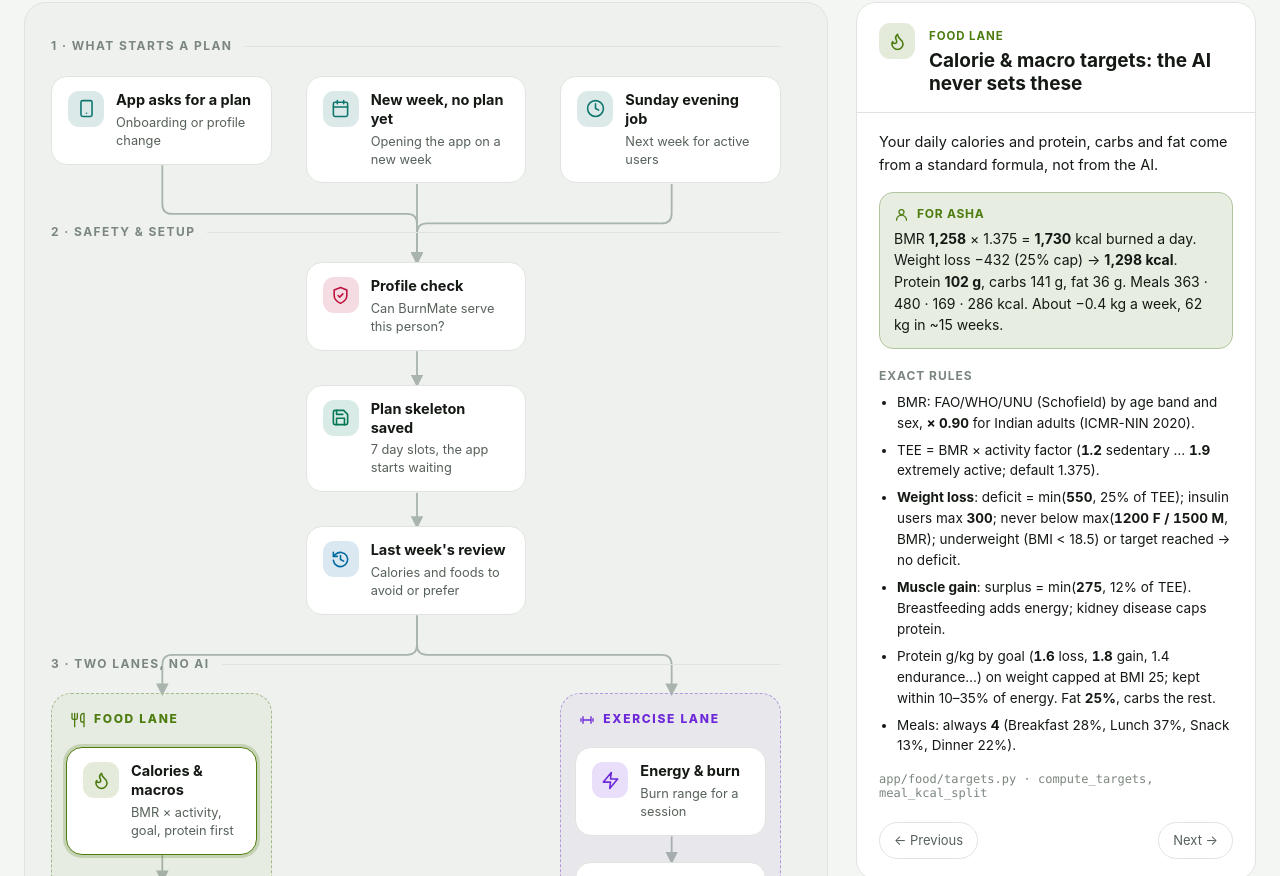
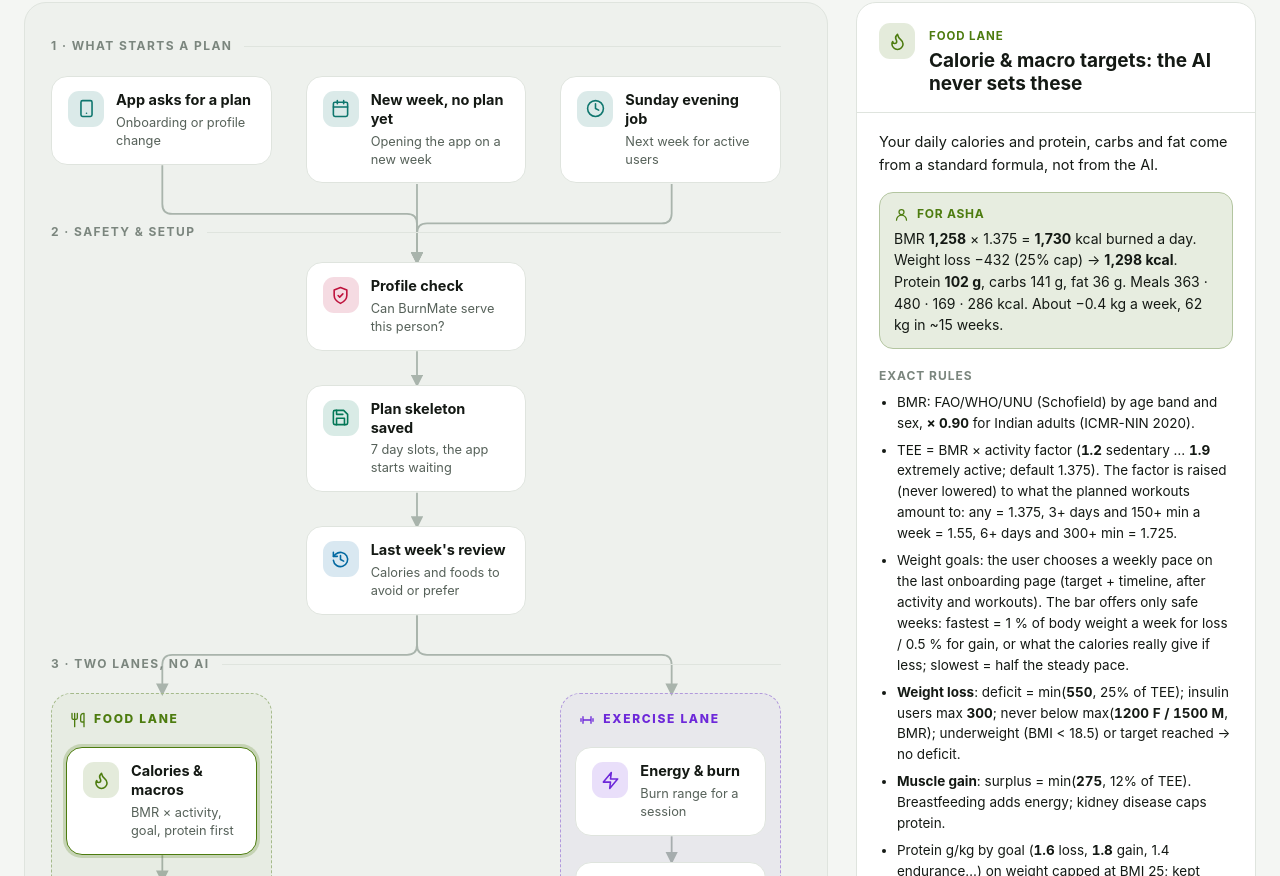
Before and after one commit to burnmate-fit/burnmatewebsite, a plain HTML site: page admin/plan-flow.html in a window 1280 px wide. Shown: the part 401-1277 px from the top of the page. Drawn offline with Linux system fonts and the light colour scheme.

Commit message:
Plan flow: workouts raise the activity factor; goal timeline last, safe weeks only; target in the AI prompt
Co-Authored-By: Claude Opus 5.5 <noreply@anthropic.com>

```diff
--- a/admin/plan-flow.html
+++ b/admin/plan-flow.html
@@ -285,7 +285,8 @@ const D = {
   ], file: 'app/feedback/review.py · plan_adjustments' },
   targets: { tag: 'Food lane', title: 'Calorie & macro targets: the AI never sets these', items: [
     'BMR: FAO/WHO/UNU (Schofield) by age band and sex, <span class="num">× 0.90</span> for Indian adults (ICMR-NIN 2020).',
-    'TEE = BMR × activity factor (<span class="num">1.2</span> sedentary … <span class="num">1.9</span> extremely active; default 1.375).',
+    'TEE = BMR × activity factor (<span class="num">1.2</span> sedentary … <span class="num">1.9</span> extremely active; default 1.375). The factor is raised (never lowered) to what the planned workouts amount to: any = 1.375, 3+ days and 150+ min a week = 1.55, 6+ days and 300+ min = 1.725.',
+    'Weight goals: the user chooses a weekly pace on the last onboarding page (target + timeline, after activity and workouts). The bar offers only safe weeks: fastest = 1 % of body weight a week for loss / 0.5 % for gain, or what the calories really give if less; slowest = half the steady pace.',
     '<b>Weight loss</b>: deficit = min(<span class="num">550</span>, 25% of TEE); insulin users max <span class="num">300</span>; never below max(<span class="num">1200 F / 1500 M</span>, BMR); underweight (BMI &lt; 18.5) or target reached → no deficit.',
     '<b>Muscle gain</b>: surplus = min(<span class="num">275</span>, 12% of TEE). Breastfeeding adds energy; kidney disease caps protein.',
     'Protein g/kg by goal (<span class="num">1.6</span> loss, <span class="num">1.8</span> gain, 1.4 endurance…) on weight capped at BMI 25; kept within 10–35% of energy. Fat <span class="num">25%</span>, carbs the rest.',
@@ -341,7 +342,7 @@ const D = {
   ], file: 'app/food/search.py · retrieve · app/plans/week_builder.py · _palette' },
   prompt: { tag: 'AI input', title: 'The one prompt per part', items: [
     'Days to plan, each marked WORKOUT or REST.',
-    'User profile, energy numbers and burn range, earlier days\' workouts, health rules.',
+    'User profile, energy numbers and burn range, earlier days\' workouts, health rules. The Goal line carries the target weight, kg a week and weeks to go.',
     'Daily targets and per-meal kcal and protein.',
     '“INGREDIENTS YOU MAY USE”: the palette as <code>code name | unit | kcal/P | meals</code>. Use only these codes.',
     'Meal rules: lunch and dinner = staple + one protein + one vegetable; breakfast has one base; snacks uncooked, at most 2 items; butter, ghee and cheese at most twice a week; each protein or vegetable at most 2× in these days; at most one uncommon ingredient a day.',
```
